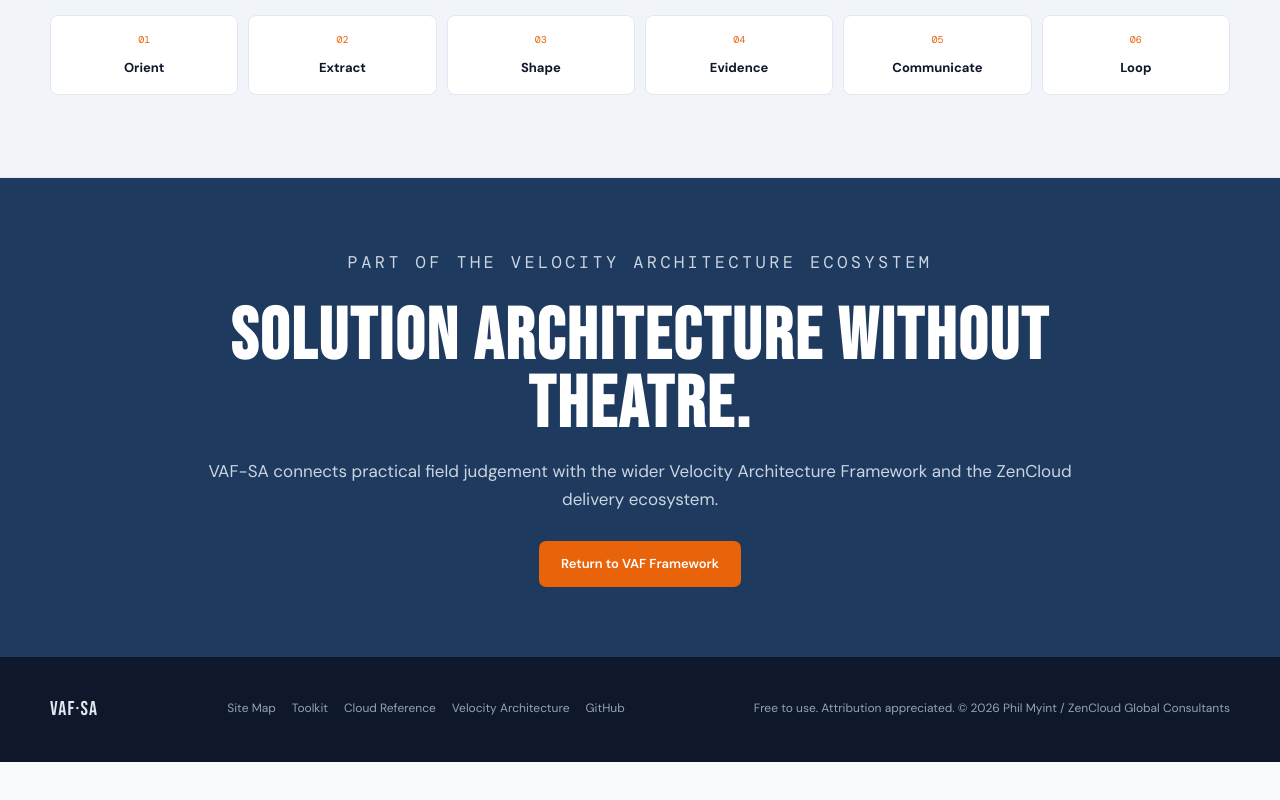
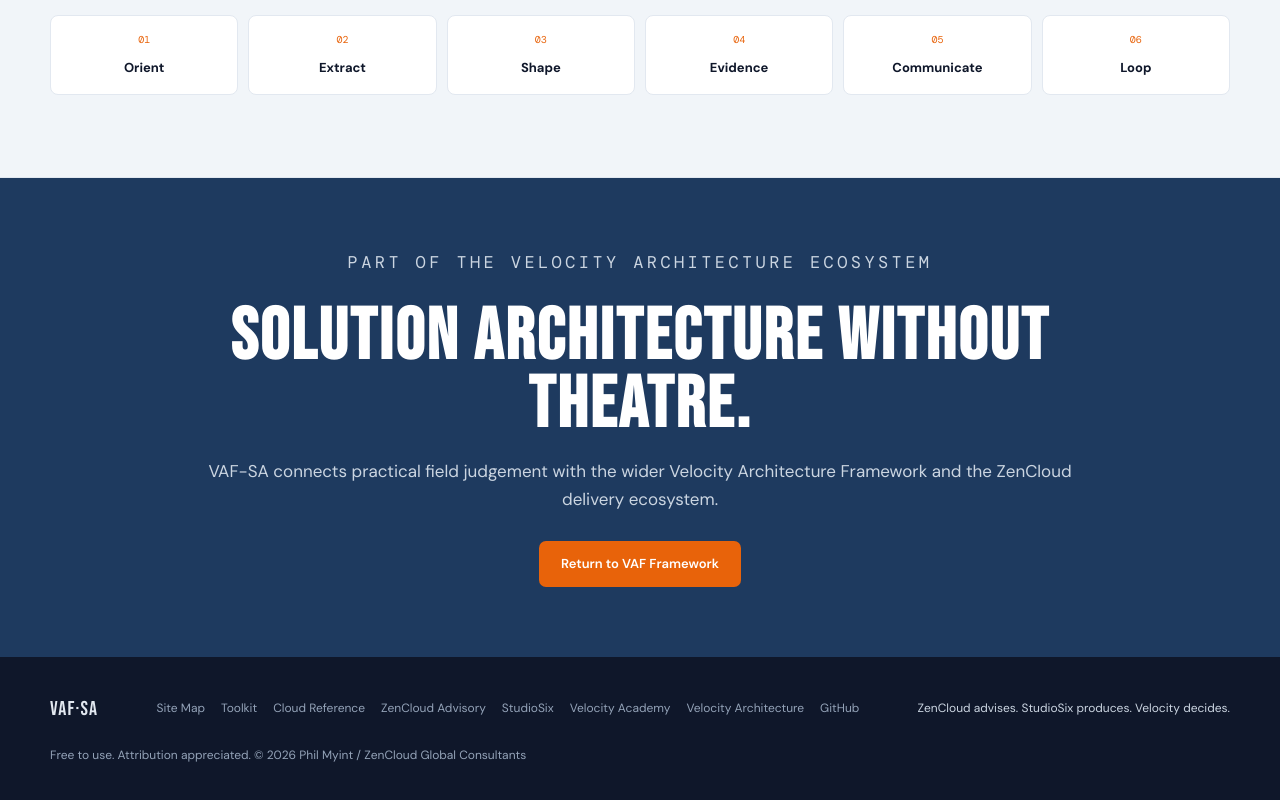
Before and after one commit to OrdoAnimi/vaf-sa, a plain HTML site: page index.html in a window 1280 px wide. Shown: the part 2923-3723 px from the top of the page. Before the commit the page ends 3685 px from the top, so only its background shows below. Drawn offline with nearby package versions, Linux system fonts and the light colour scheme; a web font is replaced by a local one.

Commit message:
Align VAF-SA footer with ZenCloud ecosystem

```diff
--- a/index.html
+++ b/index.html
@@ -118,6 +118,7 @@ footer { background:#0F172A; color:#94A3B8; padding:36px 32px; }
 .footer-links a { color:#94A3B8; font-size:12px; text-decoration:none; }
 .footer-links a:hover { color:#E2E8F0; }
 .footer-copy { font-size:12px; }
+.footer-principle { color:#CBD5E1; font-size:12px; }
 
 @media(max-width:980px){
   .hero-inner { grid-template-columns:1fr; gap:40px; }
@@ -252,9 +253,13 @@ footer { background:#0F172A; color:#94A3B8; padding:36px 32px; }
       <a href="site-map.html">Site Map</a>
       <a href="toolkit.html">Toolkit</a>
       <a href="cloud-reference/">Cloud Reference</a>
+      <a href="https://www.zencloud.com.au/" target="_blank" rel="noopener">ZenCloud Advisory</a>
+      <a href="https://studiosix.com.au/" target="_blank" rel="noopener">StudioSix</a>
+      <a href="https://velocityarchitecture.com.au/" target="_blank" rel="noopener">Velocity Academy</a>
       <a href="https://zencloudau.github.io/velocity-architecture/" target="_blank" rel="noopener">Velocity Architecture</a>
       <a href="https://github.com/ZenCloudAU/vaf-sa" target="_blank" rel="noopener">GitHub</a>
     </div>
+    <p class="footer-principle">ZenCloud advises. StudioSix produces. Velocity decides.</p>
     <p class="footer-copy">Free to use. Attribution appreciated. © 2026 Phil Myint / ZenCloud Global Consultants</p>
   </div>
 </footer>
```
